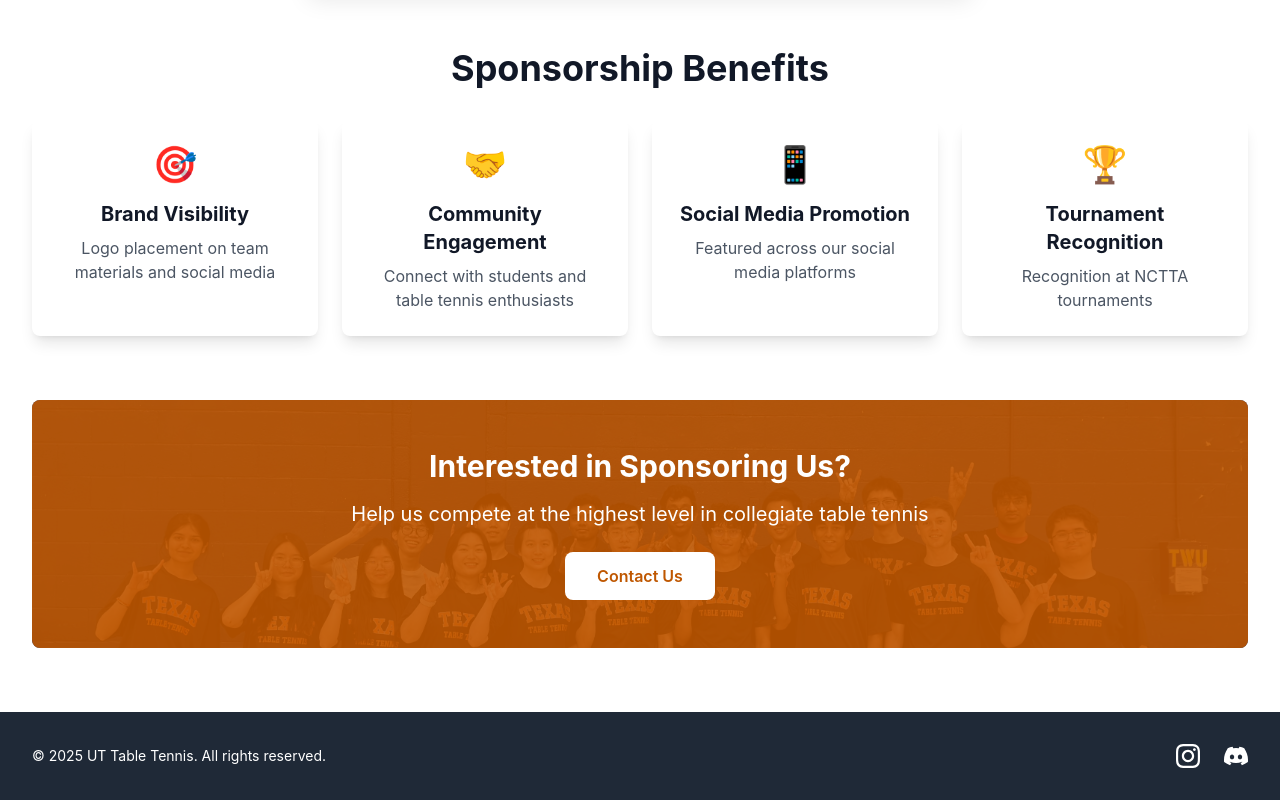
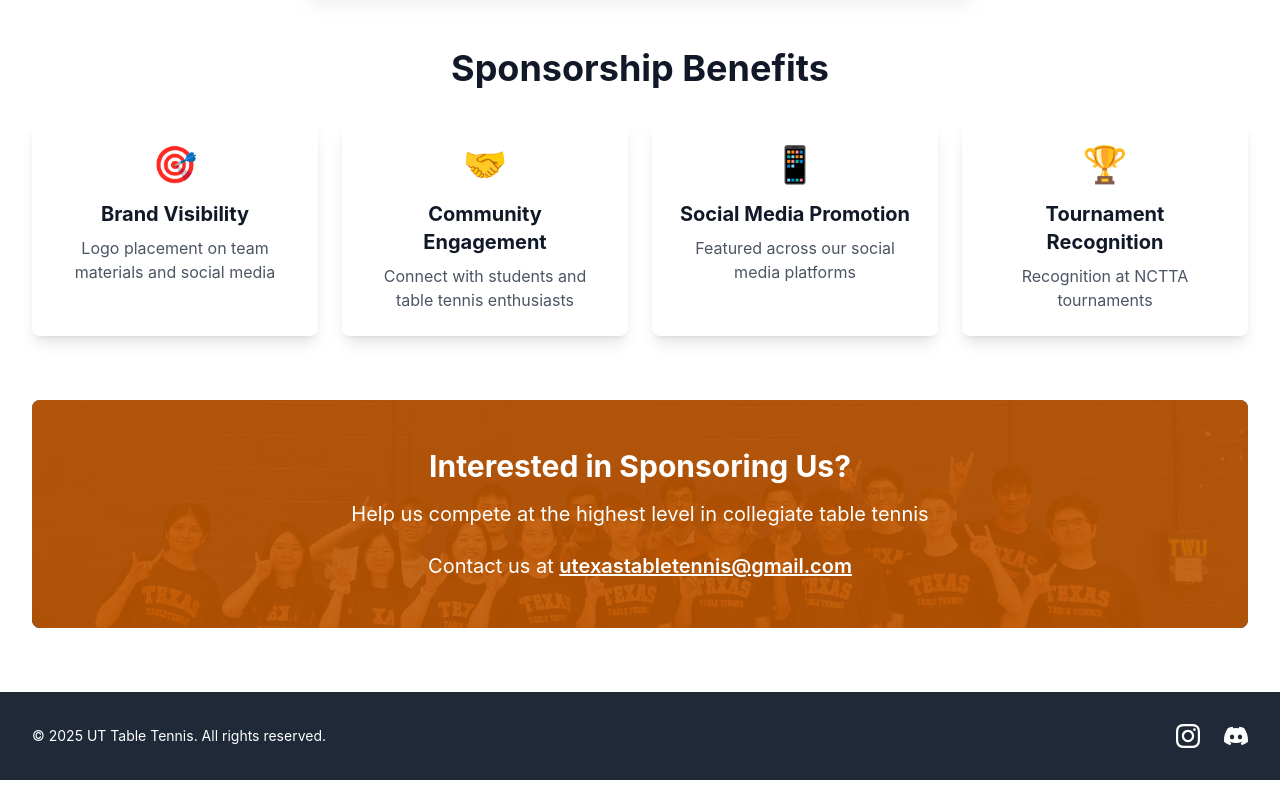
Before and after one commit to utexastabletennis/utexastabletennis, a React (Vite) app: page /#/sponsorships in a window 1280 px wide. Shown: the part 924-1724 px from the top of the page. Built offline with nearby package versions, Linux system fonts and the light colour scheme.

Commit message:
fixed links

```diff
--- a/src/pages/Achievements.jsx
+++ b/src/pages/Achievements.jsx
@@ -33,6 +33,7 @@ function Achievements() {
         { event: "Co-ed Teams", placement: "2nd Place", player: "", color: "text-gray-500", medal: "🥈" },
         { event: "Women's Teams", placement: "2nd Place", player: "", color: "text-gray-500", medal: "🥈" },
         { event: "Women's Singles", placement: "3rd Place", player: "Eden Qi", color: "text-amber-700", medal: "🥉" },
+        { event: "Co-ed Teams", placement: "Qualified for Nationals", player: "", color: "text-ut-orange", medal: "🏅" },
       ]
     }
   ]
--- a/src/pages/Sponsorships.jsx
+++ b/src/pages/Sponsorships.jsx
@@ -73,12 +73,12 @@ function Sponsorships() {
             <p className="text-xl mb-6">
               Help us compete at the highest level in collegiate table tennis
             </p>
-            <a
-              href="mailto:utexastabletennis@gmail.com"
-              className="inline-block bg-white text-ut-orange px-8 py-3 rounded-lg font-semibold hover:bg-gray-100 transition-colors"
-            >
-              Contact Us
-            </a>
+            <p className="text-xl">
+              Contact us at{' '}
+              <a href="mailto:utexastabletennis@gmail.com" className="underline font-semibold hover:text-gray-200 transition-colors">
+                utexastabletennis@gmail.com
+              </a>
+            </p>
           </div>
         </div>
       </div>
```
